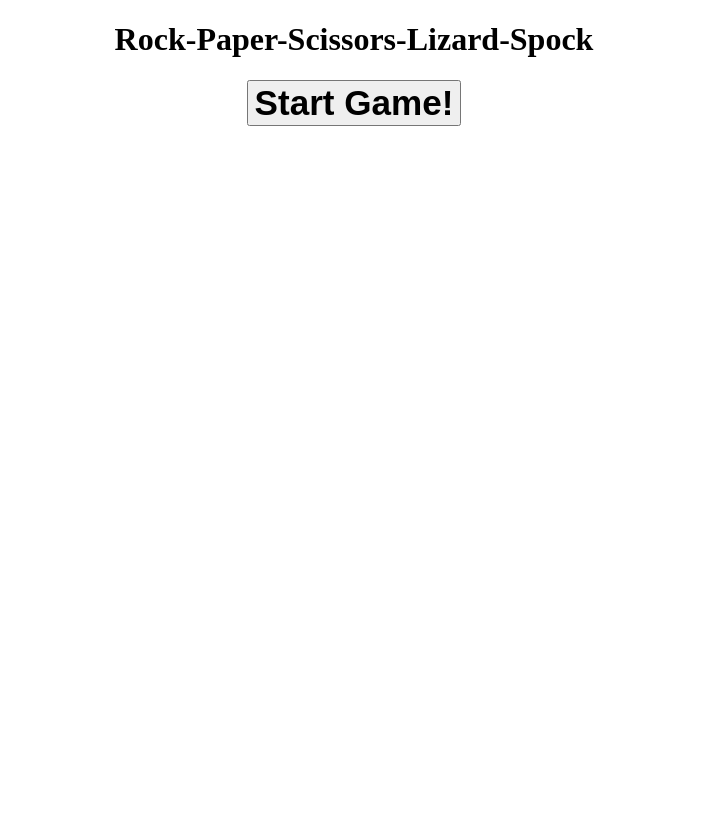
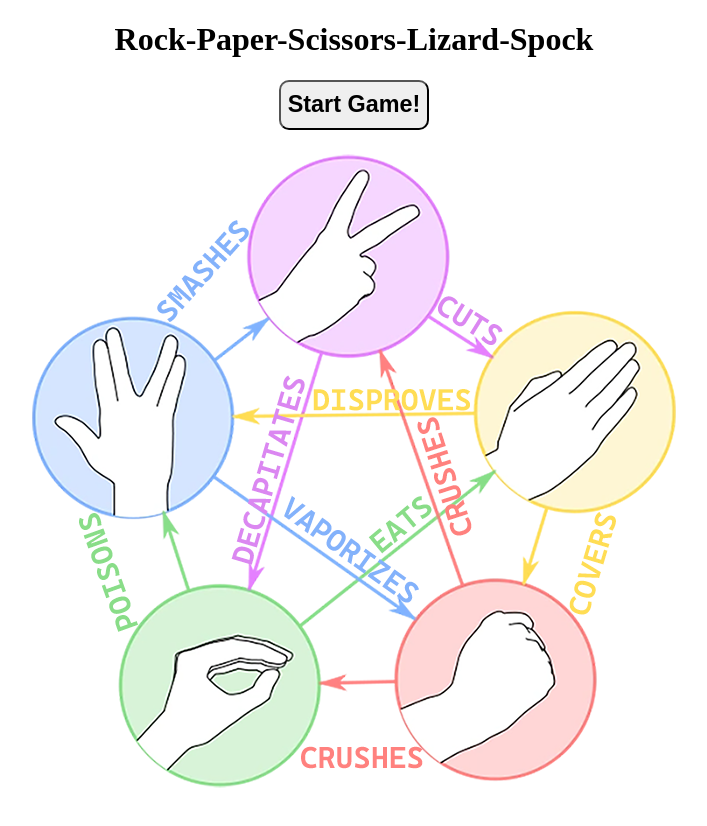
Before and after one commit to EleoXDA/Rock-Paper-Scissors-Lizard-Spock_JS, a plain HTML site: page index.html in a window 1280 px wide. Shown: the whole page, without its empty margins (286-993 px from the left). Drawn offline with Linux system fonts and the light colour scheme.

Commit message:
add styles for button and adjust image styles

```diff
--- a/style.css
+++ b/style.css
@@ -2,14 +2,14 @@
   position: relative;
   /* top: 50px; */
   text-align: center;
-  background-image: url(R-P-S-L-S.png);
+  background-image: url(R.P.S.L.S.png);
   background-repeat: no-repeat;
   background-position: center;
   background-attachment: fixed;
-  height:1100px;
+  height:900px;
 }
 .rpsls {
-  font-size: 30px;
+  font-size: 20px;
   text-align: center;
 }
 
@@ -17,3 +17,9 @@ h3 {
   margin-block-start: 0px !important;
   margin-block-end: 0px !important;
 }
+
+.rpsls {
+  border-radius:10px;
+  height:50px;
+  width:150px;
+}
```
